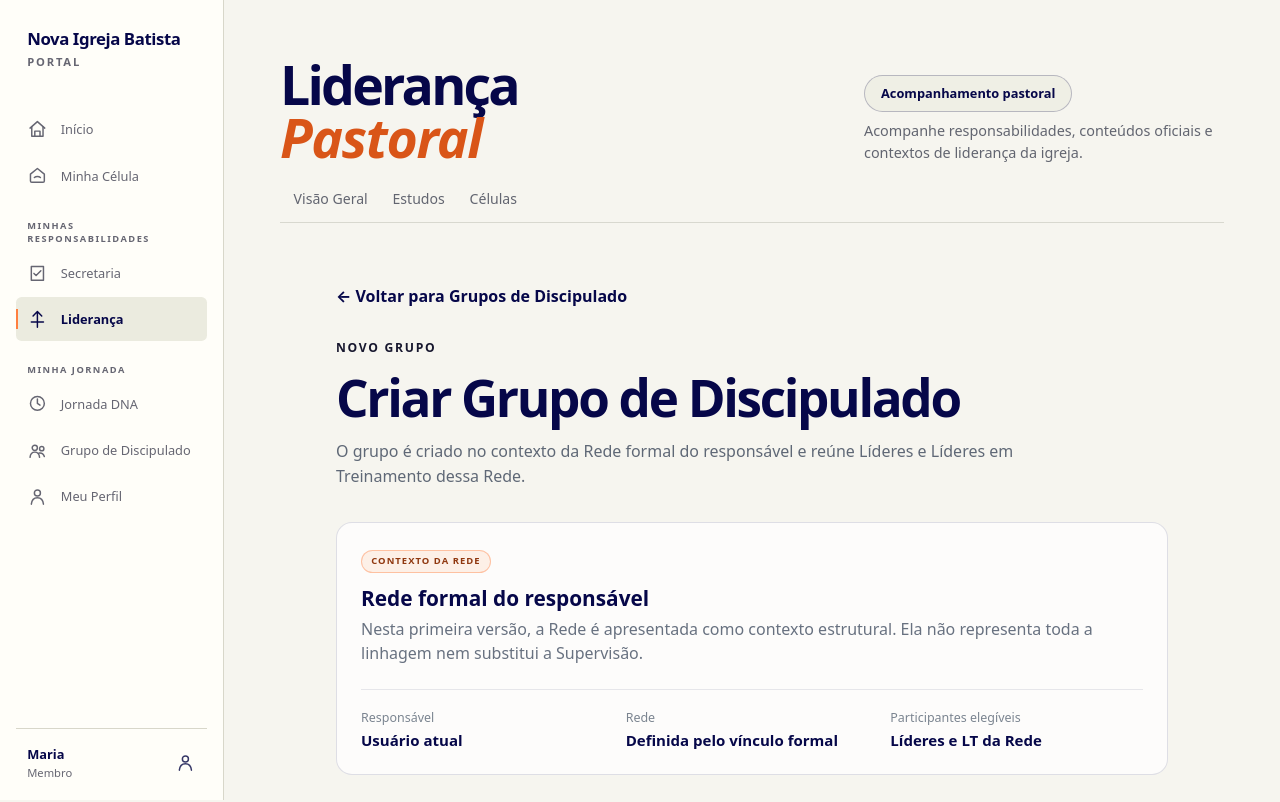
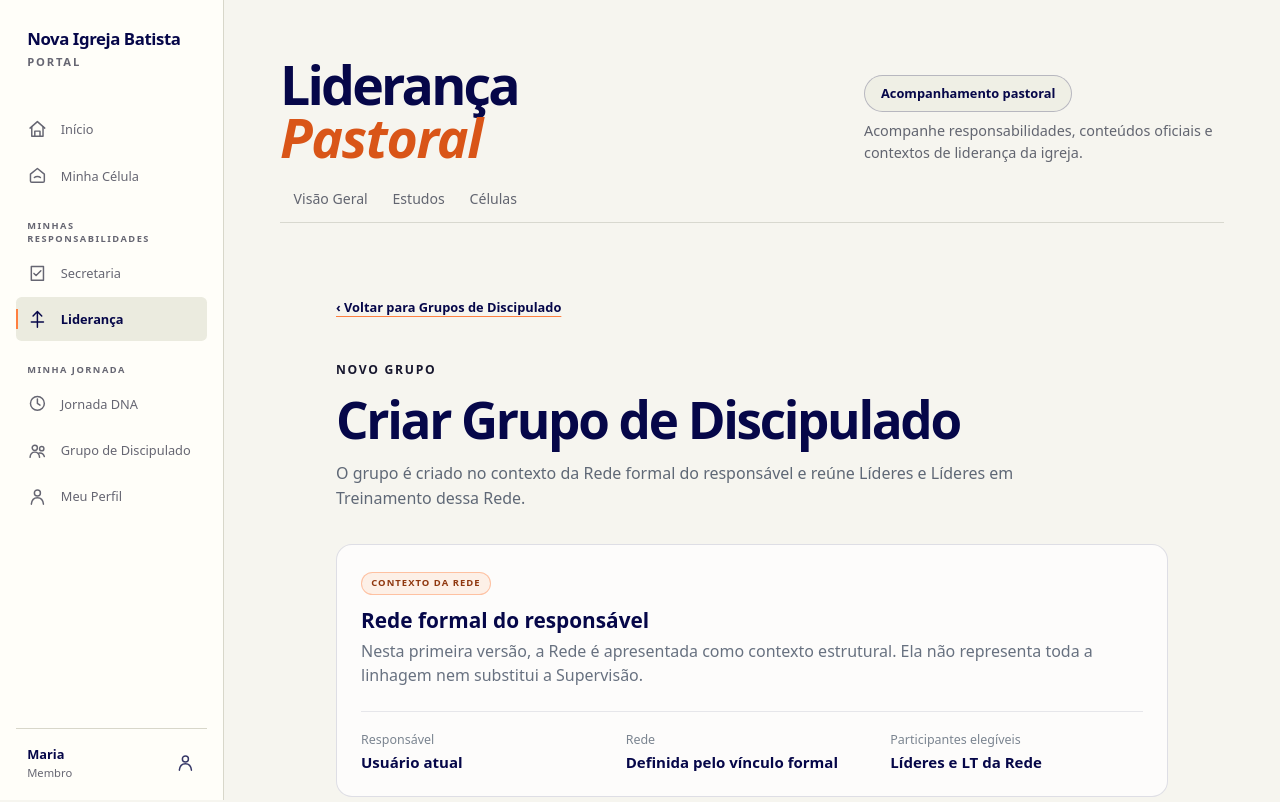
Before and after one commit to hiltonferreira/portal-novaigrejabatista, a Next.js app: page /pastor/grupos-de-discipulado/novo in a window 1280 px wide. Shown: the top 802 px of the page. Built offline with nearby package versions, Linux system fonts and the light colour scheme.

Commit message:
align new discipleship group navigation with pastoral patterns

```diff
--- a/app/pastor/grupos-de-discipulado/novo/page.tsx
+++ b/app/pastor/grupos-de-discipulado/novo/page.tsx
@@ -1,10 +1,11 @@
 import Link from "next/link";
 import { ContextTag } from "@/components/portal-patterns";
+import pastoralStyles from "../../pastor.module.css";
 import styles from "../discipleship-groups.module.css";
 
 export default function NewDiscipleshipGroupPage() {
-  return <main className={styles.page}>
-    <Link className={styles.back} href="/pastor/grupos-de-discipulado">← Voltar para Grupos de Discipulado</Link>
+  return <main className={`${pastoralStyles.directoryPage} ${styles.page}`}>
+    <Link className={pastoralStyles.backToOverview} href="/pastor/grupos-de-discipulado">‹ Voltar para Grupos de Discipulado</Link>
     <header className={styles.heading}><div><p className={styles.eyebrow}>Novo grupo</p><h1>Criar Grupo de Discipulado</h1><p>O grupo é criado no contexto da Rede formal do responsável e reúne Líderes e Líderes em Treinamento dessa Rede.</p></div></header>
     <section className={styles.card}><div className={styles.cardTop}><div><ContextTag>Contexto da Rede</ContextTag><h2>Rede formal do responsável</h2><p>Nesta primeira versão, a Rede é apresentada como contexto estrutural. Ela não representa toda a linhagem nem substitui a Supervisão.</p></div></div><div className={styles.meta}><div><span>Responsável</span><strong>Usuário atual</strong></div><div><span>Rede</span><strong>Definida pelo vínculo formal</strong></div><div><span>Participantes elegíveis</span><strong>Líderes e LT da Rede</strong></div></div></section>
     <section className={styles.card}><div className={styles.cardTop}><div><ContextTag>Estudos</ContextTag><h2>Conteúdo do grupo</h2><p>O responsável poderá utilizar um estudo recebido da liderança pastoral ou criar conteúdo específico para o próprio grupo.</p></div></div></section>
```
